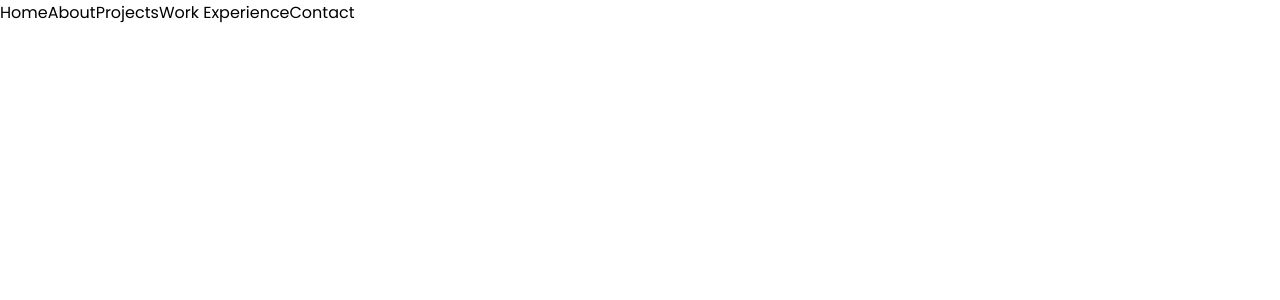
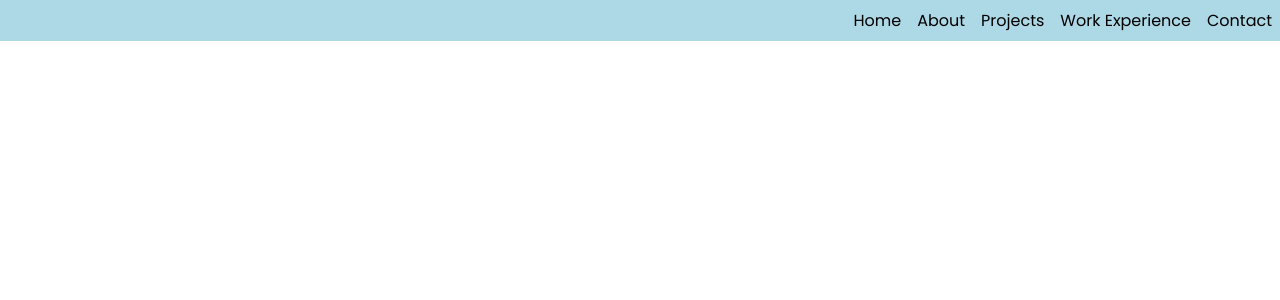
Before and after one commit to phannhathuy2804/ProfilePage, a Next.js app: page / in a window 1280 px wide. Shown: the top 300 px of the page. Built offline with nearby package versions, Linux system fonts and the light colour scheme.

Commit message:
Create stylesheet for navbar

```diff
--- a/components/Navbar.js
+++ b/components/Navbar.js
@@ -1,12 +1,14 @@
 const Navbar = () => {
   return (
-    <nav>
+    <div className="navbar">
+      <nav className="nav">
         <a>Home</a>
         <a>About</a>
         <a>Projects</a>
         <a>Work Experience</a>
         <a>Contact</a>
       </nav>
+    </div>
   );
 };
 
--- /dev/null
+++ b/styles/components/index.css
@@ -0,0 +1 @@
+@import "./navbar.css";
--- /dev/null
+++ b/styles/components/navbar.css
@@ -0,0 +1,17 @@
+.navbar {
+  background-color: lightblue;
+  position: fixed;
+  top: 0;
+  width: 100%;
+  padding: 0.5rem;
+}
+
+.navbar .nav {
+  margin-left: auto;
+  margin-right: 0;
+  width: fit-content;
+  display: flex;
+  flex-direction: row;
+  gap: 1rem;
+  justify-content: space-evenly;
+}
--- a/styles/globals.css
+++ b/styles/globals.css
@@ -1,4 +1,5 @@
 @import url("https://fonts.googleapis.com/css2?family=Poppins:wght@300;400;500;600;700&display=swap");
+@import "components/index.css";
 
 html,
 body {
```
Lines whose indentation alone changed are shown as unchanged.
